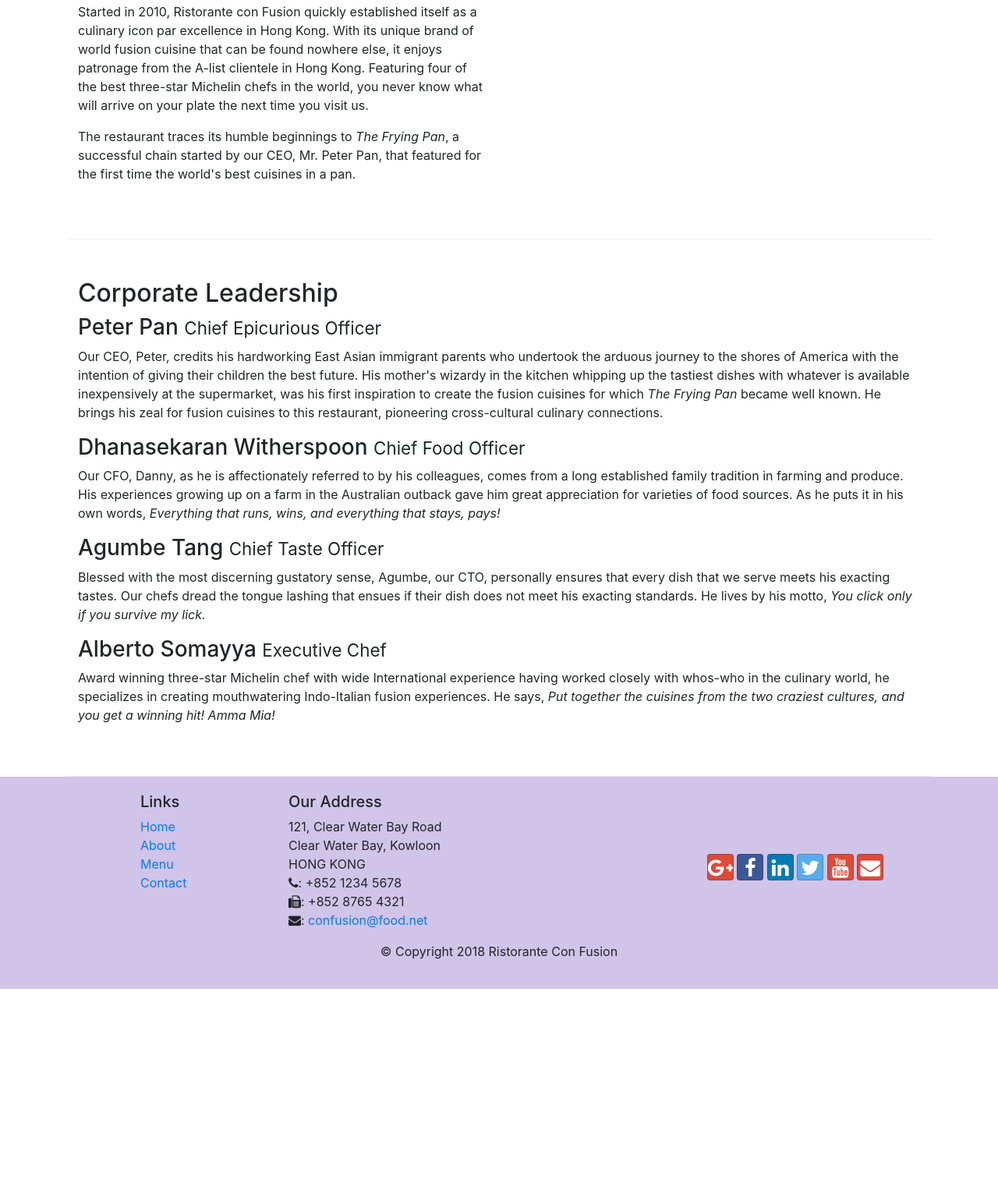
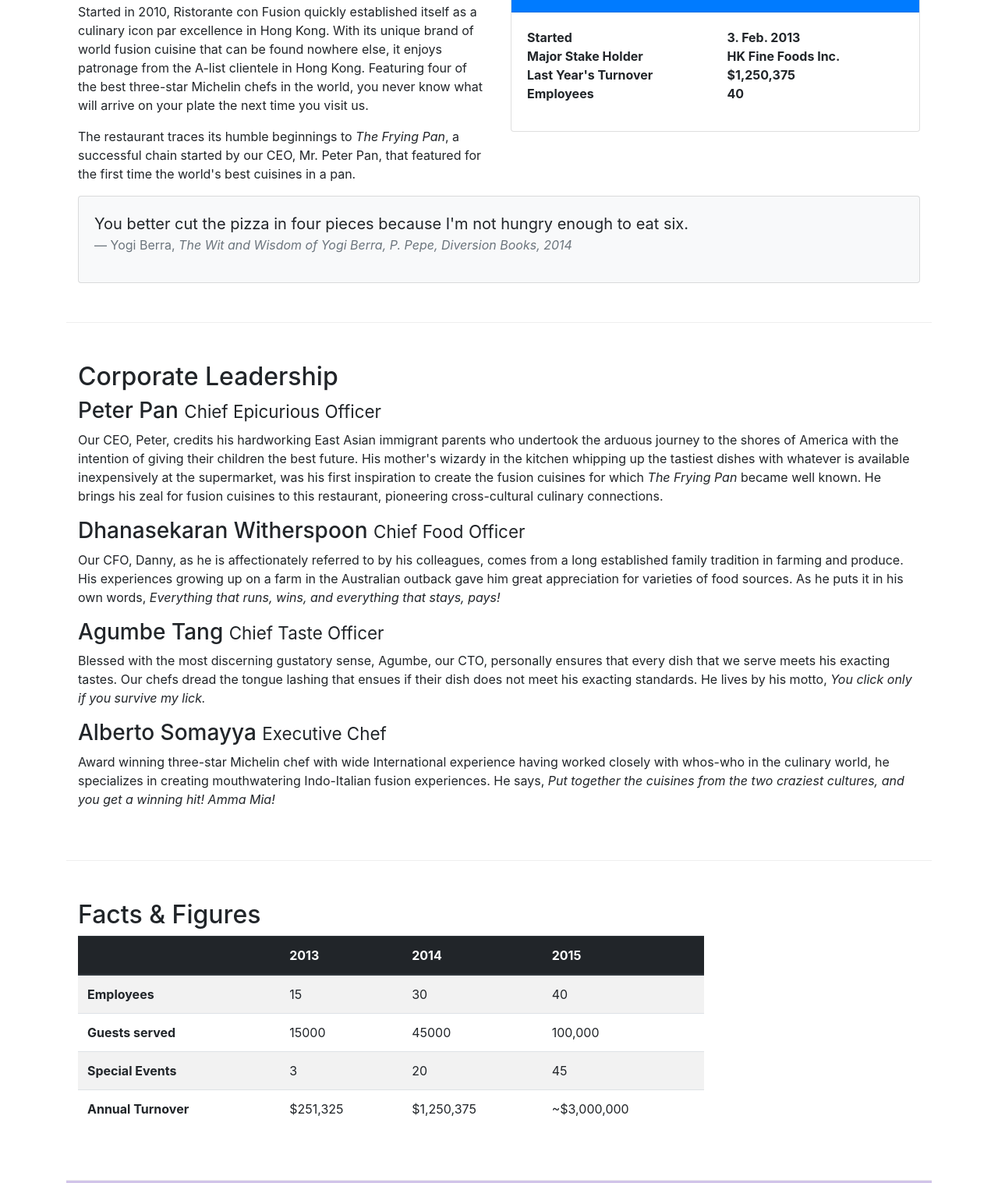
Before and after one commit to BlazCulina1911/bootstrap, a website: page aboutus.html in a window 1280 px wide. Shown: the part 558-2075 px from the top of the page at 78% size. Before the commit the page ends 1826 px from the top, so only its background shows below. Drawn offline with nearby package versions, Linux system fonts and the light colour scheme.

Commit message:
table and cards

```diff
--- a/aboutus.html
+++ b/aboutus.html
@@ -24,7 +24,7 @@
 			<button class="navbar-toggler" type="button" data-toggle="collapse" data-target="#Navbar">
 				<span class="navbar-toggler-icon"></span>
 			</button>
-            <a class="navbar-brand mr-auto" href="./index.html">Ristorante Con Fusion</a>
+            <a class="navbar-brand" href="./index.html">Ristorante Con Fusion</a>
 			<div class="collapse navbar-collapse" id="Navbar">
                 <ul class="navbar-nav mr-auto">
                     <li class="nav-item">
@@ -78,7 +78,34 @@
                 <p>Started in 2010, Ristorante con Fusion quickly established itself as a culinary icon par excellence in Hong Kong. With its unique brand of world fusion cuisine that can be found nowhere else, it enjoys patronage from the A-list clientele in Hong Kong.  Featuring four of the best three-star Michelin chefs in the world, you never know what will arrive on your plate the next time you visit us.</p>
                 <p>The restaurant traces its humble beginnings to <em>The Frying Pan</em>, a successful chain started by our CEO, Mr. Peter Pan, that featured for the first time the world's best cuisines in a pan.</p>
             </div>
-            <div>
+            <div class="col-sm">
+                <div class="card">
+                    <h3 class="card-header bg-primary text-white">Facts At a Glance</h3>
+                    <div class="card-body">
+                        <dl class="row">
+                            <dt class="col-6">Started</dt>
+                            <dt class="col-6">3. Feb. 2013</dt>
+                            <dt class="col-6">Major Stake Holder</dt>
+                            <dt class="col-6">HK Fine Foods Inc.</dt>
+                            <dt class="col-6">Last Year's Turnover</dt>
+                            <dt class="col-6">$1,250,375</dt>
+                            <dt class="col-6">Employees</dt>
+                            <dt class="col-6">40</dt>
+                        </dl>
+                    </div>
+                </div>
+            </div>
+            <div class="col-12">
+                <div class="card card-body bg-light">
+                    <blockquote class="blockquote">
+                        <p class="mb-0">You better cut the pizza in four pieces
+                            because I'm not hungry enough to eat six.
+                        </p>
+                        <footer class="blockquote-footer">Yogi Berra,
+                            <cite title="Source Title">The Wit and Wisdom of Yogi Berra, P. Pepe, Diversion Books, 2014</cite>
+                        </footer>
+                    </blockquote>
+                </div>
             </div>
         </div>
 
@@ -95,6 +122,51 @@
                 <h3>Alberto Somayya <small>Executive Chef</small></h3>
                 <p class="d-none d-sm-block">Award winning three-star Michelin chef with wide International experience having worked closely with whos-who in the culinary world, he specializes in creating mouthwatering Indo-Italian fusion experiences. He says, <em>Put together the cuisines from the two craziest cultures, and you get a winning hit! Amma Mia!</em></p>
             </div>
+       </div>
+       <div class="row row-content">
+           <div class="col-12 col-sm-9">
+               <h2>Facts &amp; Figures</h2>
+           <div class="table-responsive">
+            <table class="table table-striped">
+                <thead class="thead-dark">
+                    <tr>
+                        <th>&nbsp;</th>
+                        <th>2013</th>
+                        <th>2014</th>
+                        <th>2015</th>
+                    </tr>
+                </thead>
+                <tbody>
+                    <tr>
+                        <th>Employees</th>
+                        <td>15</td>
+                        <td>30</td>
+                        <td>40</td>
+                    </tr>
+                    <tr>
+                        <th>Guests served</th>
+                        <td>15000</td>
+                        <td>45000</td>
+                        <td>100,000</td>
+                    </tr>
+                    <tr>
+                         <th>Special Events</th>
+                         <td>3</td>
+                         <td>20</td>
+                         <td>45</td>
+                 </tr>
+                 <tr>
+                         <th>Annual Turnover</th>
+                         <td>$251,325</td>
+                         <td>$1,250,375</td>
+                         <td>~$3,000,000</td>
+                 </tr>
+                </tbody>
+            </table>
+        </div>
+           <div class="col-12 col-sm-3">
+
+           </div>
        </div>
 
     </div>
```
Also changed, not shown: contactus.html (+1 -1 lines), index.html (+1 -1 lines).
